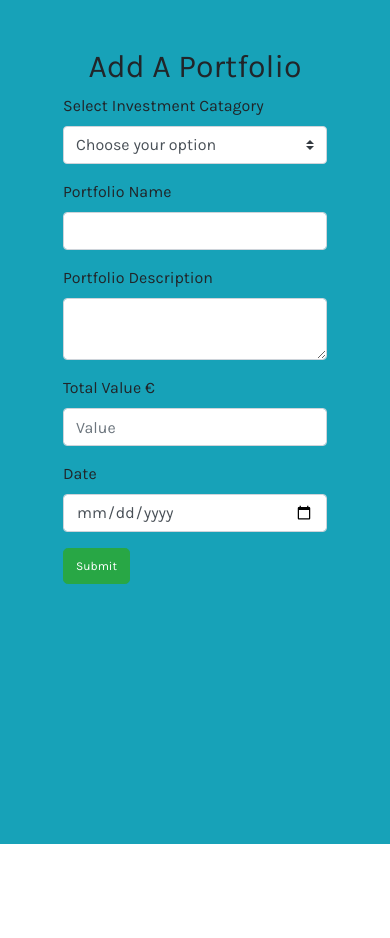
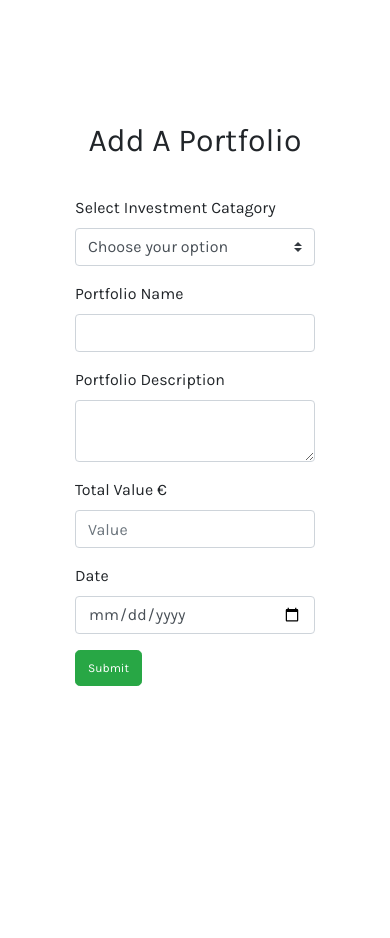
Before and after one commit to rasifrana/task_manager, a Flask app: page /add_task in a window 390 px wide. Shown: the part 64-1002 px from the top of the page. After the commit the page ends 750 px from the top, so only its background shows below. Run offline with Flask 2, Linux system fonts and the light colour scheme; data that the repository does not hold is empty; some libraries are stand-ins or nearby versions.

```diff
--- a/static/css/style.css
+++ b/static/css/style.css
@@ -258,18 +258,17 @@ background-image: linear-gradient(315deg, #e4eee9 0%, #93a5ce 74%);
 
 /* Portfolio fORM */
 
-.add-portfolio-form {
+.portfolio-form {
     height: 100vh;
 }
 
-
-
-
-
+.form-heading {
+    margin-top: -10%;
+    margin-bottom: 10%;
+}
 
       /* Footer */
-      .site-footer
-{
+.site-footer{
   background-color:#26272b;
   padding:45px 0 20px;
   font-size:15px;
@@ -451,6 +450,10 @@ img.leaf {
     padding-left: 1rem !important;
 }
 
+.form-img {
+      display: none;
+  }
+
 div.price {
     font-size: 2rem;
 }
@@ -462,9 +465,6 @@ div.price {
     font-size: 2rem;
   }
 
-  .add-portfolio-form .form-img {
-      display: none;
-  }
 
   .add-portfolio-form .form-container {
       width: 100% !important;
--- a/templates/addtask.html
+++ b/templates/addtask.html
@@ -1,19 +1,20 @@
 {% extends "base.html" %} {% block content %}
 
 <section
-  class="add-portfolio-form bg-info p-5 d-flex align-items-center flex-column"
+  class="portfolio-form d-flex justify-content-center align-items-center"
 >
-  <h2>Add A Portfolio</h2>
-  <div class="container form-container w-75">
-    <div class="row">
-      <div class="col-sm-4 form-img">
+
+  <div class="container">
+    <h2 class="text-center form-heading">Add A Portfolio</h2>
+    <div class="row w-75 mx-auto">
+      <div class="col-md-12 col-lg-4 form-img">
         <img
           src="https://images.unsplash.com/photo-1556155092-8707de31f9c4?ixlib=rb-1.2.1&auto=format&fit=crop&w=1268&q=80"
           alt=""
-          class="img-fluid"
+          class="img-fluid rounded"
         />
       </div>
-      <div class="col-sm-8">
+      <div class="col-md-12 col-lg-8">
         <form
           class="add-portfolio-form"
           method="POST"
--- a/templates/index.html
+++ b/templates/index.html
@@ -55,7 +55,7 @@
         >
       </div>
       <div class="col-sm-12 col-md-7 pl-5 sm-pl-1">
-        <div class="row sm-mb-2">
+        <div class="row mb-2 sm-mb-2">
           <div class="col-sm-4">
             <img
               src="{{url_for('static', filename='img/stocks.jpg')}}"
@@ -71,7 +71,7 @@
           </div>
         </div>
 
-        <div class="row sm-mb-2">
+        <div class="row mb-2 sm-mb-2">
           <div class="col-sm-4">
             <img
               src="{{url_for('static', filename='img/bitcoin.jpg')}}"
@@ -88,7 +88,7 @@
           </div>
         </div>
 
-        <div class="row">
+        <div class="row mb-2">
           <div class="col-sm-4">
             <img
               src="{{url_for('static', filename='img/property.jpg')}}"
```
Also changed, not shown: templates/addcatagory.html (+4 -4 lines).
